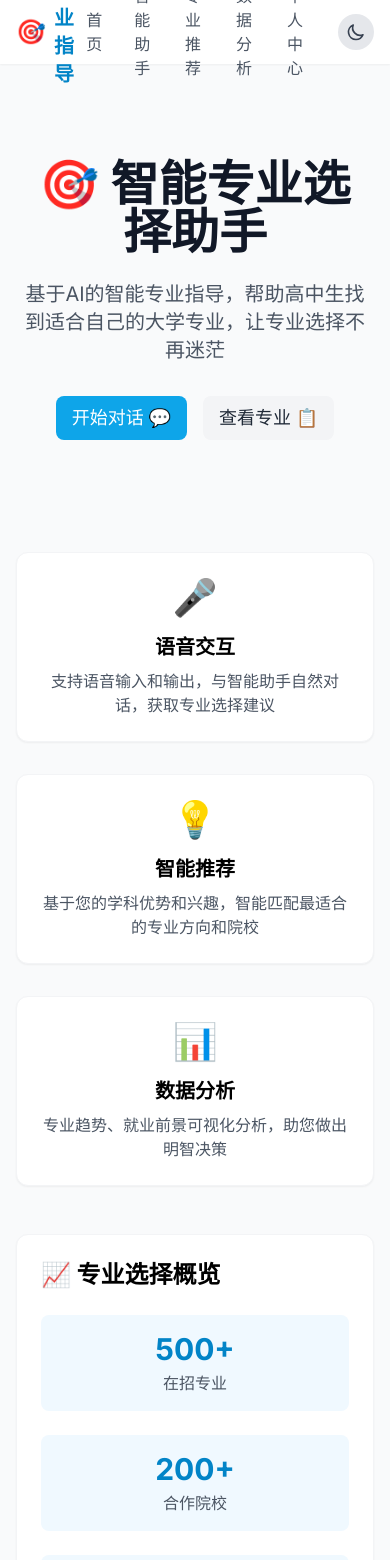
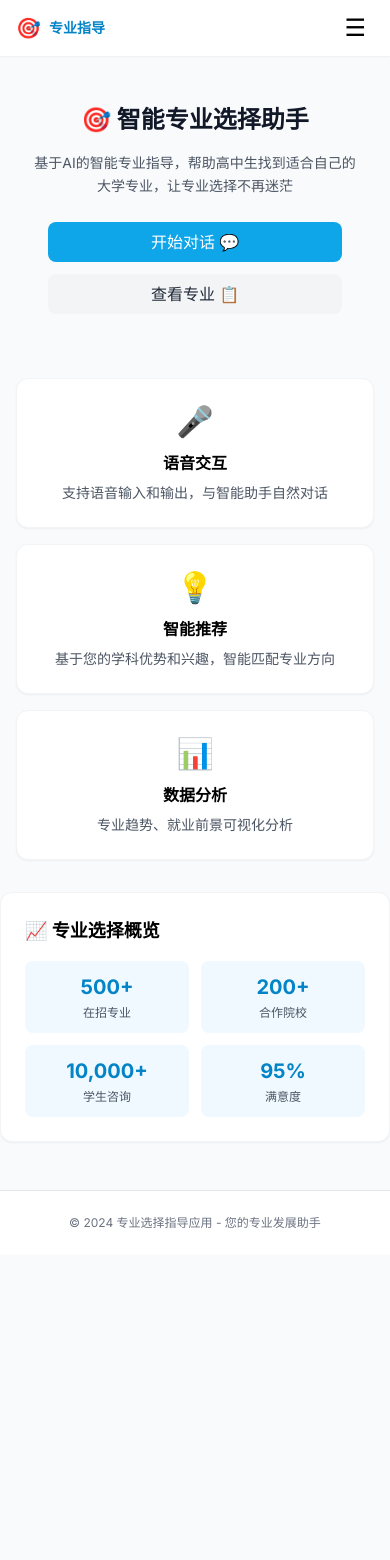
Before and after one commit to yangYaNan110/professional-guidance-app, a React (Vite) app in the folder frontend/web/: page / in a window 390 px wide. Shown: the top 1560 px of the page. After the commit the page ends 1255 px from the top, so only its background shows below. Built offline with nearby package versions, Linux system fonts and the light colour scheme.

Commit message:
解决手机端适配问题

```diff
--- a/frontend/web/src/components/Layout.tsx
+++ b/frontend/web/src/components/Layout.tsx
@@ -1,4 +1,4 @@
-import React from 'react';
+import React, { useState } from 'react';
 import { Link } from 'react-router-dom';
 import { useTheme } from '../contexts/ThemeContext';
 import ThemeToggle from './ThemeToggle';
@@ -9,6 +9,7 @@ interface LayoutProps {
 
 const Layout: React.FC<LayoutProps> = ({ children }) => {
   const { theme } = useTheme();
+  const [mobileMenuOpen, setMobileMenuOpen] = useState(false);
 
   const themeClasses = {
     light: {
@@ -17,6 +18,7 @@ const Layout: React.FC<LayoutProps> = ({ children }) => {
       footer: 'bg-white border-t',
       text: 'text-gray-600',
       hover: 'hover:text-primary-600',
+      mobileBg: 'bg-white',
     },
     dark: {
       bg: 'bg-gray-900',
@@ -24,58 +26,91 @@ const Layout: React.FC<LayoutProps> = ({ children }) => {
       footer: 'bg-gray-800 border-t border-gray-700',
       text: 'text-gray-300',
       hover: 'hover:text-primary-400',
+      mobileBg: 'bg-gray-800',
     },
   };
 
   const t = themeClasses[theme];
 
+  const navLinks = [
+    { to: '/', label: '首页' },
+    { to: '/chat', label: '智能助手' },
+    { to: '/majors', label: '专业推荐' },
+    { to: '/analytics', label: '数据分析' },
+    { to: '/profile', label: '个人中心' },
+  ];
+
   return (
     <div className={`min-h-screen ${t.bg} transition-colors duration-300`}>
       {/* 顶部导航 */}
-      <nav className={`${t.navbar} transition-colors duration-300`}>
+      <nav className={`${t.navbar} transition-colors duration-300 sticky top-0 z-50`}>
         <div className="max-w-7xl mx-auto px-4">
-          <div className="flex justify-between h-16">
+          <div className="flex justify-between h-14 sm:h-16">
+            {/* Logo */}
             <div className="flex items-center">
               <Link to="/" className="flex items-center space-x-2">
-                <span className="text-2xl">🎯</span>
-                <span className={`text-xl font-bold ${theme === 'dark' ? 'text-primary-400' : 'text-primary-600'}`}>
+                <span className="text-xl sm:text-2xl">🎯</span>
+                <span className={`text-sm sm:text-xl font-bold ${theme === 'dark' ? 'text-primary-400' : 'text-primary-600'}`}>
                   专业指导
                 </span>
               </Link>
             </div>
-            <div className="flex items-center space-x-8">
-              <NavLink to="/" theme={theme} hover={t.hover}>
-                首页
-              </NavLink>
-              <NavLink to="/chat" theme={theme} hover={t.hover}>
-                智能助手
-              </NavLink>
-              <NavLink to="/majors" theme={theme} hover={t.hover}>
-                专业推荐
-              </NavLink>
-              <NavLink to="/analytics" theme={theme} hover={t.hover}>
-                数据分析
-              </NavLink>
-              <NavLink to="/profile" theme={theme} hover={t.hover}>
-                个人中心
-              </NavLink>
+
+            {/* 桌面端导航 */}
+            <div className="hidden md:flex items-center space-x-4 lg:space-x-8">
+              {navLinks.map((link) => (
+                <NavLink key={link.to} to={link.to} theme={theme} hover={t.hover}>
+                  {link.label}
+                </NavLink>
+              ))}
               <ThemeToggle />
+            </div>
+
+            {/* 移动端菜单按钮 */}
+            <div className="flex items-center md:hidden">
+              <button
+                onClick={() => setMobileMenuOpen(!mobileMenuOpen)}
+                className="p-2 rounded-lg hover:bg-gray-100 dark:hover:bg-gray-700"
+              >
+                <span className="text-2xl">{mobileMenuOpen ? '✕' : '☰'}</span>
+              </button>
             </div>
           </div>
         </div>
+
+        {/* 移动端菜单 */}
+        {mobileMenuOpen && (
+          <div className={`md:hidden ${t.mobileBg} border-t ${theme === 'dark' ? 'border-gray-700' : 'border-gray-100'}`}>
+            <div className="px-4 py-3 space-y-2">
+              {navLinks.map((link) => (
+                <Link
+                  key={link.to}
+                  to={link.to}
+                  onClick={() => setMobileMenuOpen(false)}
+                  className={`block py-2 px-3 rounded-lg ${theme === 'dark' ? 'text-gray-300 hover:bg-gray-700' : 'text-gray-600 hover:bg-gray-100'}`}
+                >
+                  {link.label}
+                </Link>
+              ))}
+              <div className="pt-2 border-t dark:border-gray-700">
+                <ThemeToggle />
+              </div>
+            </div>
+          </div>
+        )}
       </nav>
 
       {/* 主内容区 */}
-      <main className="max-w-7xl mx-auto px-4 py-8">
+      <main className="max-w-7xl mx-auto px-4 py-4 sm:py-8">
         {children}
       </main>
 
       {/* 底部 */}
-      <footer className={`${t.footer} transition-colors duration-300 mt-12`}>
-        <div className="max-w-7xl mx-auto px-4 py-8">
-            <p className={`text-center ${theme === 'dark' ? 'text-gray-400' : 'text-gray-500'}`}>
-              © 2024 专业选择指导应用 - 您的专业发展助手
-            </p>
+      <footer className={`${t.footer} transition-colors duration-300 mt-8 sm:mt-12`}>
+        <div className="max-w-7xl mx-auto px-4 py-6 sm:py-8">
+          <p className={`text-center text-xs sm:text-sm ${theme === 'dark' ? 'text-gray-400' : 'text-gray-500'}`}>
+            © 2024 专业选择指导应用 - 您的专业发展助手
+          </p>
         </div>
       </footer>
     </div>
@@ -92,7 +127,7 @@ interface NavLinkProps {
 const NavLink: React.FC<NavLinkProps> = ({ to, children, theme, hover }) => (
   <Link
     to={to}
-    className={`${theme === 'dark' ? 'text-gray-300' : 'text-gray-600'} ${hover} transition-colors font-medium`}
+    className={`${theme === 'dark' ? 'text-gray-300' : 'text-gray-600'} ${hover} transition-colors text-sm lg:text-base font-medium`}
   >
     {children}
   </Link>
--- a/frontend/web/src/pages/HomePage.tsx
+++ b/frontend/web/src/pages/HomePage.tsx
@@ -4,56 +4,56 @@ import { motion } from 'framer-motion';
 
 const HomePage: React.FC = () => {
   return (
-    <div className="space-y-12">
+    <div className="space-y-8 sm:space-y-12">
       {/* Hero Section */}
-      <section className="text-center py-16">
+      <section className="text-center py-8 sm:py-16 px-4">
         <motion.h1
           initial={{ opacity: 0, y: 20 }}
           animate={{ opacity: 1, y: 0 }}
-          className="text-5xl font-bold text-gray-900 mb-6"
+          className="text-2xl sm:text-3xl md:text-5xl font-bold text-gray-900 mb-4 sm:mb-6"
         >
           🎯 智能专业选择助手
         </motion.h1>
-        <p className="text-xl text-gray-600 max-w-2xl mx-auto mb-8">
+        <p className="text-sm sm:text-base md:text-xl text-gray-600 max-w-xl mx-auto mb-6 sm:mb-8 leading-relaxed">
           基于AI的智能专业指导，帮助高中生找到适合自己的大学专业，让专业选择不再迷茫
         </p>
-        <div className="flex justify-center space-x-4">
-          <Link to="/chat" className="btn-primary text-lg px-8 py-3">
+        <div className="flex flex-col sm:flex-row justify-center gap-3 sm:space-x-4 px-4">
+          <Link to="/chat" className="btn-primary text-base sm:text-lg px-6 sm:px-8 py-2.5 sm:py-3 w-full sm:w-auto">
             开始对话 💬
           </Link>
-          <Link to="/majors" className="btn-secondary text-lg px-8 py-3">
+          <Link to="/majors" className="btn-secondary text-base sm:text-lg px-6 sm:px-8 py-2.5 sm:py-3 w-full sm:w-auto">
             查看专业 📋
           </Link>
         </div>
       </section>
 
       {/* 功能特性 */}
-      <section className="grid md:grid-cols-3 gap-8">
+      <section className="grid grid-cols-1 sm:grid-cols-2 md:grid-cols-3 gap-4 sm:gap-6 md:gap-8 px-4">
         <FeatureCard
           emoji="🎤"
           title="语音交互"
-          description="支持语音输入和输出，与智能助手自然对话，获取专业选择建议"
+          description="支持语音输入和输出，与智能助手自然对话"
         />
         <FeatureCard
           emoji="💡"
           title="智能推荐"
-          description="基于您的学科优势和兴趣，智能匹配最适合的专业方向和院校"
+          description="基于您的学科优势和兴趣，智能匹配专业方向"
         />
         <FeatureCard
           emoji="📊"
           title="数据分析"
-          description="专业趋势、就业前景可视化分析，助您做出明智决策"
+          description="专业趋势、就业前景可视化分析"
         />
       </section>
 
       {/* 数据展示 */}
-      <section className="card">
-        <h2 className="text-2xl font-bold mb-6">📈 专业选择概览</h2>
-        <div className="grid md:grid-cols-4 gap-6">
+      <section className="card mx-4">
+        <h2 className="text-lg sm:text-2xl font-bold mb-4 sm:mb-6">📈 专业选择概览</h2>
+        <div className="grid grid-cols-2 sm:grid-cols-4 gap-3 sm:gap-6">
           <StatCard label="在招专业" value="500+" />
           <StatCard label="合作院校" value="200+" />
           <StatCard label="学生咨询" value="10,000+" />
-          <StatCard label="平均满意度" value="95%" />
+          <StatCard label="满意度" value="95%" />
         </div>
       </section>
     </div>
@@ -69,16 +69,16 @@ const FeatureCard: React.FC<{ emoji: string; title: string; description: string
     whileHover={{ scale: 1.02 }}
     className="card text-center"
   >
-    <div className="text-4xl mb-4">{emoji}</div>
-    <h3 className="text-xl font-semibold mb-2">{title}</h3>
-    <p className="text-gray-600">{description}</p>
+    <div className="text-3xl sm:text-4xl mb-3 sm:mb-4">{emoji}</div>
+    <h3 className="text-base sm:text-xl font-semibold mb-2">{title}</h3>
+    <p className="text-sm sm:text-base text-gray-600">{description}</p>
   </motion.div>
 );
 
 const StatCard: React.FC<{ label: string; value: string }> = ({ label, value }) => (
-  <div className="text-center p-4 bg-primary-50 rounded-lg">
-    <div className="text-3xl font-bold text-primary-600">{value}</div>
-    <div className="text-gray-600 mt-1">{label}</div>
+  <div className="text-center p-3 sm:p-4 bg-primary-50 rounded-lg">
+    <div className="text-xl sm:text-3xl font-bold text-primary-600">{value}</div>
+    <div className="text-xs sm:text-base text-gray-600 mt-1">{label}</div>
   </div>
 );
 
--- a/frontend/web/src/pages/MajorsPage.tsx
+++ b/frontend/web/src/pages/MajorsPage.tsx
@@ -1,4 +1,4 @@
-import React, { useState, useEffect } from 'react';
+import React, { useState } from 'react';
 import { motion } from 'framer-motion';
 
 interface Major {
@@ -19,7 +19,7 @@ const MajorsPage: React.FC = () => {
       name: '计算机科学与技术',
       category: '工学',
       duration: '4年',
-      courses: ['数据结构', '算法', '操作系统', '计算机网络'],
+      courses: ['数据结构', '算法', '操作系统'],
       employmentRate: '95%',
       avgSalary: '18K-25K/月',
       matchScore: 95
@@ -29,7 +29,7 @@ const MajorsPage: React.FC = () => {
       name: '人工智能',
       category: '工学',
       duration: '4年',
-      courses: ['机器学习', '深度学习', '自然语言处理', '计算机视觉'],
+      courses: ['机器学习', '深度学习', 'NLP'],
       employmentRate: '98%',
       avgSalary: '25K-35K/月',
       matchScore: 88
@@ -39,7 +39,7 @@ const MajorsPage: React.FC = () => {
       name: '数据科学与大数据技术',
       category: '理学',
       duration: '4年',
-      courses: ['数据分析', '大数据处理', '数据可视化', '统计学'],
+      courses: ['数据分析', '大数据处理', '可视化'],
       employmentRate: '92%',
       avgSalary: '20K-30K/月',
       matchScore: 82
@@ -49,7 +49,7 @@ const MajorsPage: React.FC = () => {
       name: '软件工程',
       category: '工学',
       duration: '4年',
-      courses: ['软件测试', '项目管理', '软件架构', '敏捷开发'],
+      courses: ['软件测试', '项目管理', '架构'],
       employmentRate: '94%',
       avgSalary: '18K-28K/月',
       matchScore: 79
@@ -59,7 +59,7 @@ const MajorsPage: React.FC = () => {
       name: '金融学',
       category: '经济学',
       duration: '4年',
-      courses: ['货币银行学', '投资学', '公司金融', '风险管理'],
+      courses: ['货币银行学', '投资学', '风险管理'],
       employmentRate: '90%',
       avgSalary: '15K-25K/月',
       matchScore: 75
@@ -69,7 +69,7 @@ const MajorsPage: React.FC = () => {
       name: '临床医学',
       category: '医学',
       duration: '5年',
-      courses: ['人体解剖学', '生理学', '药理学', '临床诊断'],
+      courses: ['人体解剖学', '生理学', '药理学'],
       employmentRate: '100%',
       avgSalary: '15K-30K/月',
       matchScore: 70
@@ -77,71 +77,74 @@ const MajorsPage: React.FC = () => {
   ]);
 
   return (
-    <div className="max-w-6xl mx-auto">
-      <div className="flex justify-between items-center mb-8">
-        <h1 className="text-3xl font-bold">📋 专业推荐</h1>
-        <div className="flex space-x-4">
-          <select className="input w-40">
+    <div className="mx-4">
+      {/* 标题和筛选 */}
+      <div className="flex flex-col sm:flex-row sm:justify-between sm:items-center mb-6 gap-4">
+        <h1 className="text-xl sm:text-3xl font-bold">📋 专业推荐</h1>
+        <div className="flex flex-wrap gap-2">
+          <select className="input w-full sm:w-32 text-sm">
             <option>全部学科</option>
             <option>工学</option>
             <option>理学</option>
             <option>经济学</option>
-            <option>医学</option>
-            <option>文学</option>
           </select>
-          <select className="input w-40">
+          <select className="input w-full sm:w-32 text-sm">
             <option>综合排序</option>
             <option>就业率</option>
-            <option>薪资水平</option>
-            <option>匹配度</option>
+            <option>薪资</option>
           </select>
         </div>
       </div>
 
+      {/* 专业列表 */}
       <div className="grid gap-4">
         {majors.map((major, index) => (
           <motion.div
             key={major.id}
             initial={{ opacity: 0, y: 20 }}
             animate={{ opacity: 1, y: 0 }}
-            transition={{ delay: index * 0.1 }}
+            transition={{ delay: index * 0.05 }}
             className="card hover:shadow-md transition-shadow"
           >
-            <div className="flex justify-between items-start">
+            <div className="flex flex-col sm:flex-row sm:justify-between sm:items-start gap-3">
               <div className="flex-1">
-                <div className="flex items-center space-x-3 mb-2">
-                  <h3 className="text-xl font-semibold">{major.name}</h3>
-                  <span className="px-2 py-1 bg-green-100 text-green-700 rounded text-sm">
-                    匹配度 {major.matchScore}%
+                <div className="flex flex-wrap items-center gap-2 mb-2">
+                  <h3 className="text-base sm:text-xl font-semibold">{major.name}</h3>
+                  <span className="px-2 py-0.5 bg-green-100 text-green-700 rounded text-xs">
+                    匹配{major.matchScore}%
                   </span>
-                  <span className="px-2 py-1 bg-blue-100 text-blue-700 rounded text-sm">
+                  <span className="px-2 py-0.5 bg-blue-100 text-blue-700 rounded text-xs">
                     {major.category}
                   </span>
                 </div>
-                <p className="text-gray-600 mb-2">学制: {major.duration}</p>
-                <p className="text-primary-600 font-medium mb-3">平均薪资: {major.avgSalary}</p>
-                <p className="text-gray-600 mb-3">就业率: {major.employmentRate}</p>
-                <div className="flex flex-wrap gap-2">
+                <div className="flex flex-wrap gap-x-4 gap-y-1 text-sm text-gray-600 mb-3">
+                  <span>学制: {major.duration}</span>
+                  <span className="text-primary-600 font-medium">薪资: {major.avgSalary}</span>
+                  <span>就业: {major.employmentRate}</span>
+                </div>
+                <div className="flex flex-wrap gap-1.5">
                   {major.courses.map(course => (
                     <span
                       key={course}
-                      className="px-3 py-1 bg-gray-100 text-gray-600 rounded-full text-sm"
+                      className="px-2 py-0.5 bg-gray-100 text-gray-600 rounded-full text-xs"
                     >
                       {course}
                     </span>
                   ))}
                 </div>
               </div>
-              <div className="ml-4">
-                <button className="btn-primary">查看详情</button>
-              </div>
+              <button className="btn-primary w-full sm:w-auto text-sm py-1.5 px-4">
+                查看详情
+              </button>
             </div>
           </motion.div>
         ))}
       </div>
 
-      <div className="mt-8 text-center">
-        <button className="btn-secondary">加载更多专业</button>
+      <div className="mt-6 text-center">
+        <button className="btn-secondary text-sm py-2 px-6">
+          加载更多专业
+        </button>
       </div>
     </div>
   );
--- a/frontend/web/src/styles/index.css
+++ b/frontend/web/src/styles/index.css
@@ -7,26 +7,46 @@
   --accent-color: #d946ef;
 }
 
-[data-theme="light"] {
-  --bg-primary: #f9fafb;
-  --bg-secondary: #ffffff;
-  --text-primary: #111827;
-  --text-secondary: #6b7280;
-  --border-color: #e5e7eb;
+* {
+  box-sizing: border-box;
 }
 
-[data-theme="dark"] {
-  --bg-primary: #111827;
-  --bg-secondary: #1f2937;
-  --text-primary: #f9fafb;
-  --text-secondary: #9ca3af;
-  --border-color: #374151;
+html, body {
+  margin: 0;
+  padding: 0;
+  max-width: 100%;
+  overflow-x: hidden;
 }
 
 body {
   font-family: 'Inter', system-ui, sans-serif;
   -webkit-font-smoothing: antialiased;
   -moz-osx-font-smoothing: grayscale;
+  background-color: #f9fafb;
+}
+
+#root {
+  max-width: 100%;
+  overflow-x: hidden;
+}
+
+/* 移动端响应式 */
+@media (max-width: 768px) {
+  body {
+    font-size: 14px;
+  }
+
+  .container {
+    padding-left: 16px;
+    padding-right: 16px;
+  }
+
+  .card {
+    padding: 16px;
+    margin-left: -16px;
+    margin-right: -16px;
+    border-radius: 0;
+  }
 }
 
 /* 深色模式样式 */
--- a/frontend/web/vite.config.ts
+++ b/frontend/web/vite.config.ts
@@ -16,6 +16,7 @@ export default defineConfig({
   },
   server: {
     port: 3000,
+    host: '0.0.0.0',
     proxy: {
       '/api': {
         target: 'http://localhost:8000',
```
Also changed, not shown: 1 other file (tests, documents, lock files or other folders).
